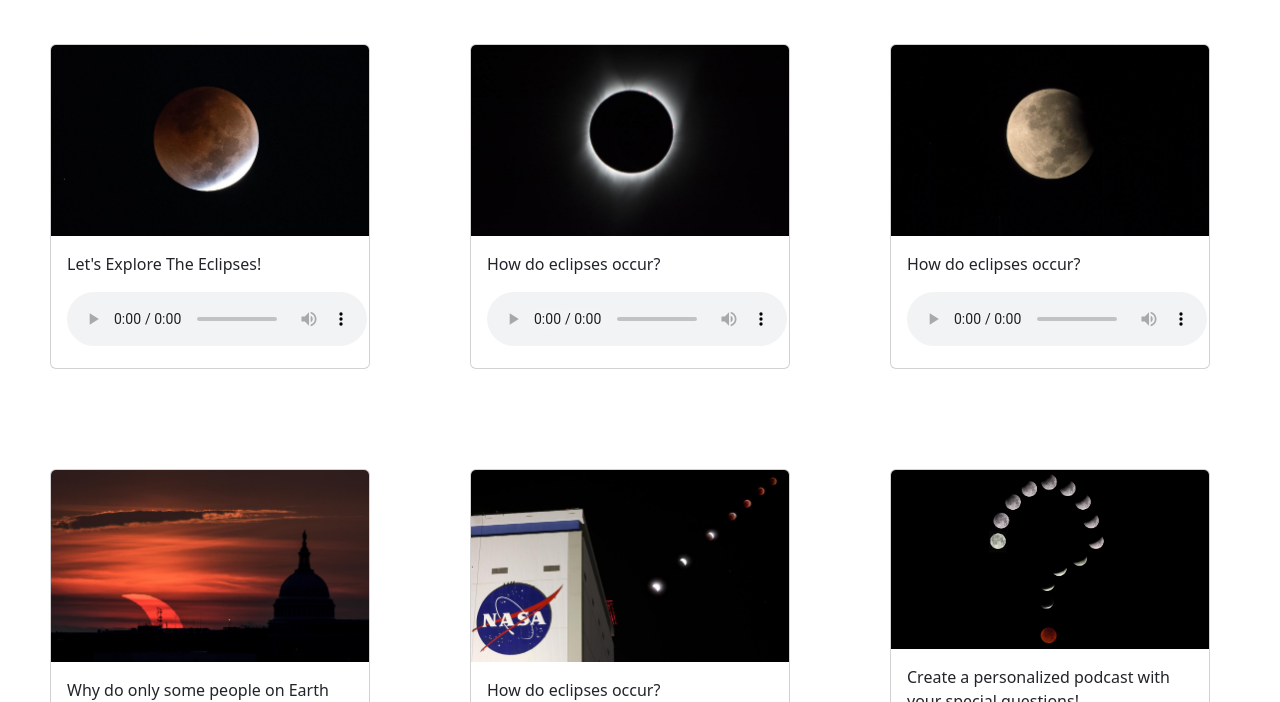
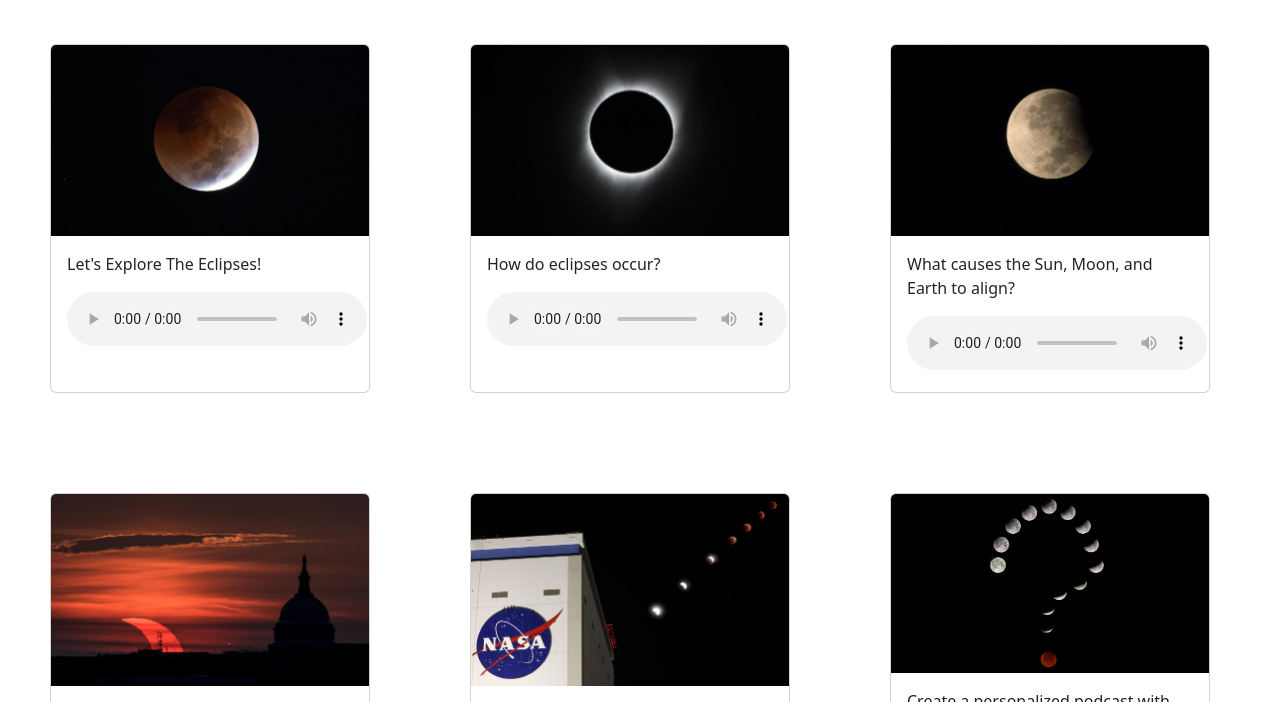
Before and after one commit to haticekubrac/Interstellar-Pioneers, a plain HTML site: page podcast.html in a window 1280 px wide. Shown: the part 98-800 px from the top of the page. Drawn offline with nearby package versions, Linux system fonts and the light colour scheme.

Commit message:
podcast episodes

```diff
--- a/podcast.html
+++ b/podcast.html
@@ -67,7 +67,7 @@
       <div class="card" style="width: 25%; margin: 50px;">
         <img src="Images/Image of the Moon taken by Expedition 13.jpg" class="card-img-top" alt="...">
         <div class="card-body">
-          <p class="card-text">How do eclipses occur?</p>
+          <p class="card-text">What causes the Sun, Moon, and Earth to align?</p>
           <audio controls>
             <source src="Interstellar%20Pioneers%20Podcast%202.mp3" type="audio/mpeg">
           Your browser does not support the audio element.
@@ -91,7 +91,7 @@
       <div class="card" style="width: 25%; margin: 50px;">
         <img src="Images/Flower Moon lunar eclipse 2022.jpg" class="card-img-top" alt="...">
         <div class="card-body">
-          <p class="card-text">How do eclipses occur?</p>
+          <p class="card-text">How do scientists know when and where eclipses will occur?</p>
           <audio controls>
             <source src="Interstellar%20Pioneers%20Podcast%202.mp3" type="audio/mpeg">
           Your browser does not support the audio element.
```
